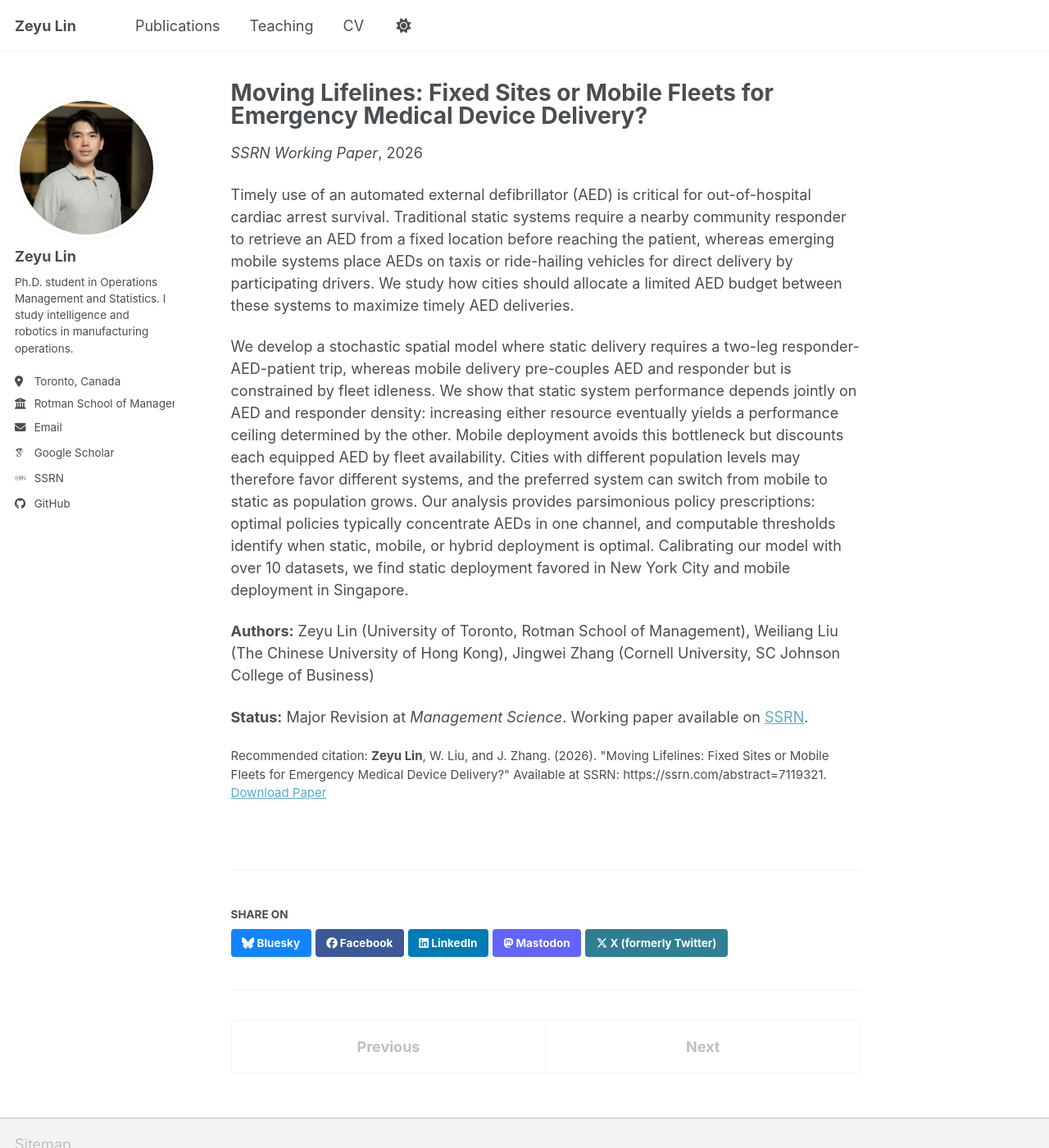
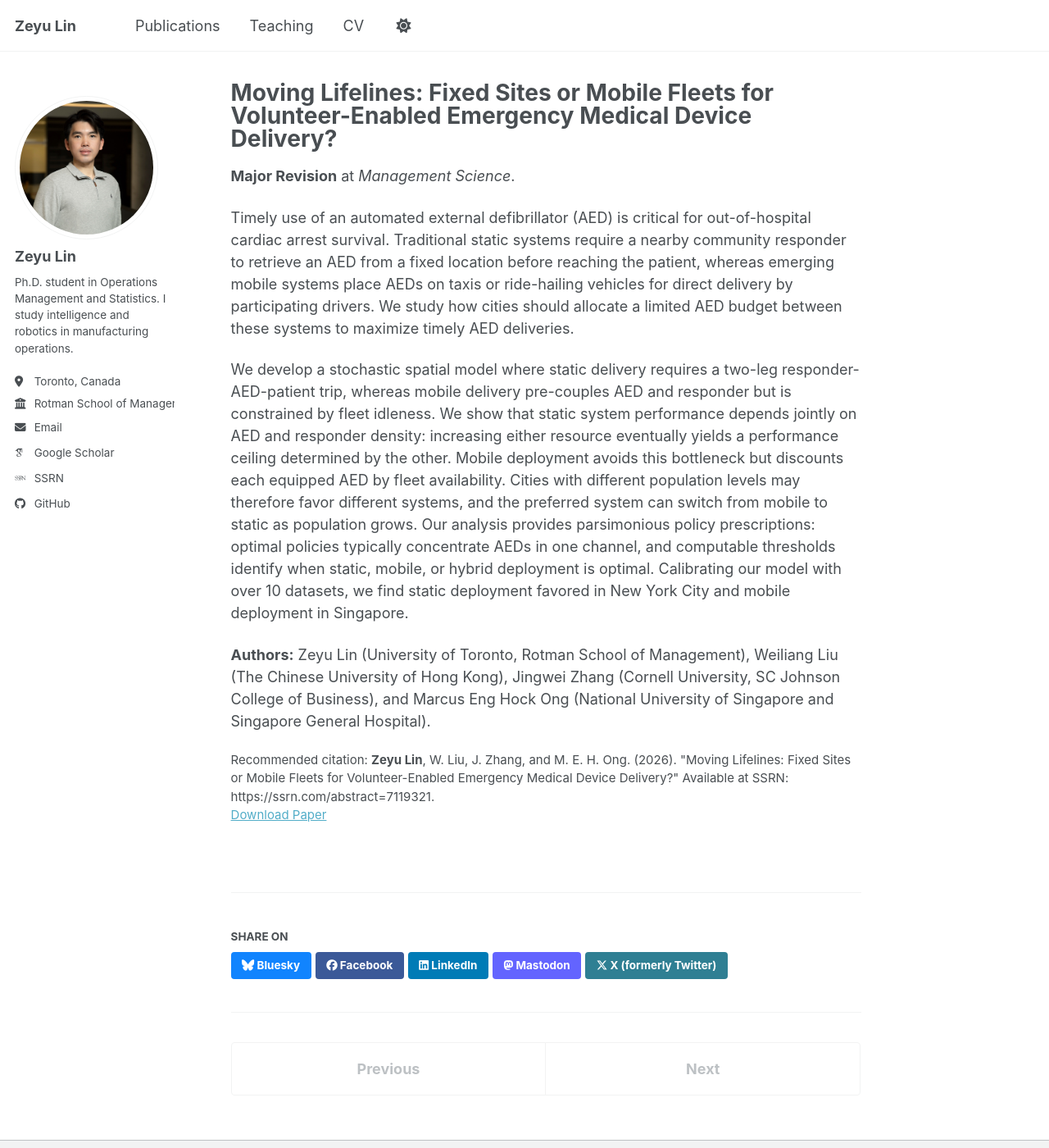
Before and after one commit to LIMYOYO/LIMYOYO.github.io, a Jekyll site: the page built from _publications/2026-07-13-ssrn-moving-lifelines.md, in a window 1280 px wide and 1400 px high. Shown: the whole window at 82% size. Built offline with Jekyll 4.4.1, drawn with Linux system fonts in a browser that asks for light colours; some web fonts are replaced; a script bundle is joined from its source files by our own code; library files that are not in the unit come from our copies.

Commit message:
Show journal decisions consistently across publications

```diff
--- a/_includes/archive-single.html
+++ b/_includes/archive-single.html
@@ -41,7 +41,7 @@
         {% if post.collection == 'teaching' %}
           <p> {{ post.type }}, <i>{{ post.venue }}</i>, {{ post.date | default: "1900-01-01" | date: "%Y" }} </p>
         {% elsif post.collection == 'publications' and post.category == 'workingpapers' %}
-          <p><i>{{ post.venue }}</i>, {{ post.date | default: "1900-01-01" | date: "%Y" }} </p>
+          {% include publication-review-status.html paper=post %}
         {% elsif post.collection == 'publications' %}
           <p>Published in <i>{{ post.venue }}</i>, {{ post.date | default: "1900-01-01" | date: "%Y" }} </p>
         {% elsif post.date %}
--- /dev/null
+++ b/_includes/publication-review-status.html
@@ -0,0 +1,5 @@
+{% if include.paper.review_status and include.paper.venue %}
+  <p><strong>{{ include.paper.review_status | escape }}</strong> at <i>{{ include.paper.venue | escape }}</i>.</p>
+{% elsif include.paper.venue %}
+  <p><i>{{ include.paper.venue }}</i>, {{ include.paper.date | default: "1900-01-01" | date: "%Y" }}</p>
+{% endif %}
--- a/_layouts/single.html
+++ b/_layouts/single.html
@@ -37,7 +37,7 @@ layout: default
         {% if page.collection == 'teaching' %}
           <p> {{ page.type }}, <i>{{ page.venue }}</i>, {{ page.date | default: "1900-01-01" | date: "%Y" }} </p>
         {% elsif page.venue and page.date and page.category == 'workingpapers' %}
-          <p><i>{{ page.venue }}</i>, {{ page.date | default: "1900-01-01" | date: "%Y" }} </p>
+          {% include publication-review-status.html paper=page %}
         {% elsif page.venue and page.date %}
           <p>Published in <i>{{ page.venue }}</i>, {{ page.date | default: "1900-01-01" | date: "%Y" }} </p>
         {% elsif page.date %}
--- a/_publications/2026-07-13-ssrn-moving-lifelines.md
+++ b/_publications/2026-07-13-ssrn-moving-lifelines.md
@@ -1,19 +1,18 @@
 ---
-title: "Moving Lifelines: Fixed Sites or Mobile Fleets for Emergency Medical Device Delivery?"
+title: "Moving Lifelines: Fixed Sites or Mobile Fleets for Volunteer-Enabled Emergency Medical Device Delivery?"
 collection: publications
 category: workingpapers
 permalink: /publication/2026-ssrn-moving-lifelines
-excerpt: '**Major Revision at *Management Science*.** We study how cities should allocate a limited AED budget between static (fixed-site) and mobile (taxi/ride-hailing fleet) deployment systems to maximize timely AED deliveries for out-of-hospital cardiac arrest. Working paper available on SSRN.'
+excerpt: 'We study how cities should allocate a limited AED budget between static (fixed-site) and mobile (taxi/ride-hailing fleet) deployment systems to maximize timely AED deliveries for out-of-hospital cardiac arrest.'
 date: 2026-07-13
-venue: 'SSRN Working Paper'
+venue: 'Management Science'
+review_status: 'Major Revision'
 paperurl: 'https://papers.ssrn.com/sol3/papers.cfm?abstract_id=7119321'
-citation: '<b>Zeyu Lin</b>, W. Liu, and J. Zhang. (2026). &quot;Moving Lifelines: Fixed Sites or Mobile Fleets for Emergency Medical Device Delivery?&quot; Available at SSRN: https://ssrn.com/abstract=7119321.'
+citation: '<b>Zeyu Lin</b>, W. Liu, J. Zhang, and M. E. H. Ong. (2026). &quot;Moving Lifelines: Fixed Sites or Mobile Fleets for Volunteer-Enabled Emergency Medical Device Delivery?&quot; Available at SSRN: https://ssrn.com/abstract=7119321.'
 ---
 
 Timely use of an automated external defibrillator (AED) is critical for out-of-hospital cardiac arrest survival. Traditional static systems require a nearby community responder to retrieve an AED from a fixed location before reaching the patient, whereas emerging mobile systems place AEDs on taxis or ride-hailing vehicles for direct delivery by participating drivers. We study how cities should allocate a limited AED budget between these systems to maximize timely AED deliveries.
 
 We develop a stochastic spatial model where static delivery requires a two-leg responder-AED-patient trip, whereas mobile delivery pre-couples AED and responder but is constrained by fleet idleness. We show that static system performance depends jointly on AED and responder density: increasing either resource eventually yields a performance ceiling determined by the other. Mobile deployment avoids this bottleneck but discounts each equipped AED by fleet availability. Cities with different population levels may therefore favor different systems, and the preferred system can switch from mobile to static as population grows. Our analysis provides parsimonious policy prescriptions: optimal policies typically concentrate AEDs in one channel, and computable thresholds identify when static, mobile, or hybrid deployment is optimal. Calibrating our model with over 10 datasets, we find static deployment favored in New York City and mobile deployment in Singapore.
 
-**Authors:** Zeyu Lin (University of Toronto, Rotman School of Management), Weiliang Liu (The Chinese University of Hong Kong), Jingwei Zhang (Cornell University, SC Johnson College of Business)
-
-**Status:** Major Revision at *Management Science*. Working paper available on [SSRN](https://papers.ssrn.com/sol3/papers.cfm?abstract_id=7119321).
+**Authors:** Zeyu Lin (University of Toronto, Rotman School of Management), Weiliang Liu (The Chinese University of Hong Kong), Jingwei Zhang (Cornell University, SC Johnson College of Business), and Marcus Eng Hock Ong (National University of Singapore and Singapore General Hospital).
```
Also changed, not shown: _pages/about.md (+1 -1 lines), _publications/2025-06-01-msom-crowdsourcing-rental.md (+4 -5 lines), _publications/2025-07-01-trb-user-collaborative-swapping.md (+3 -4 lines).
